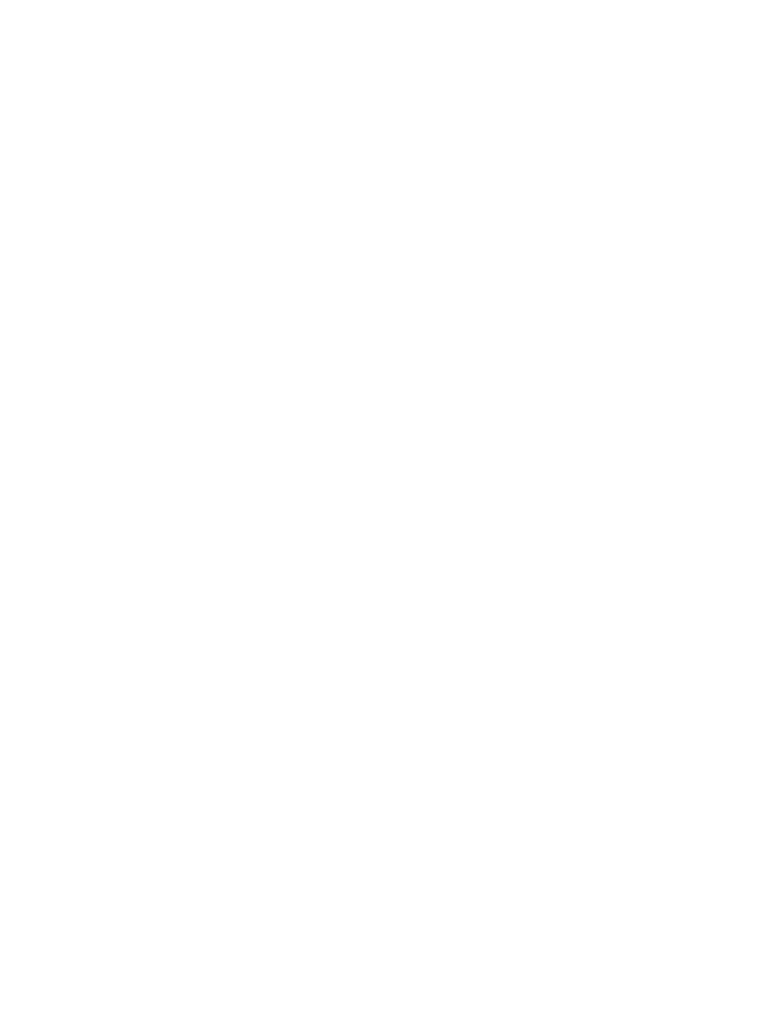
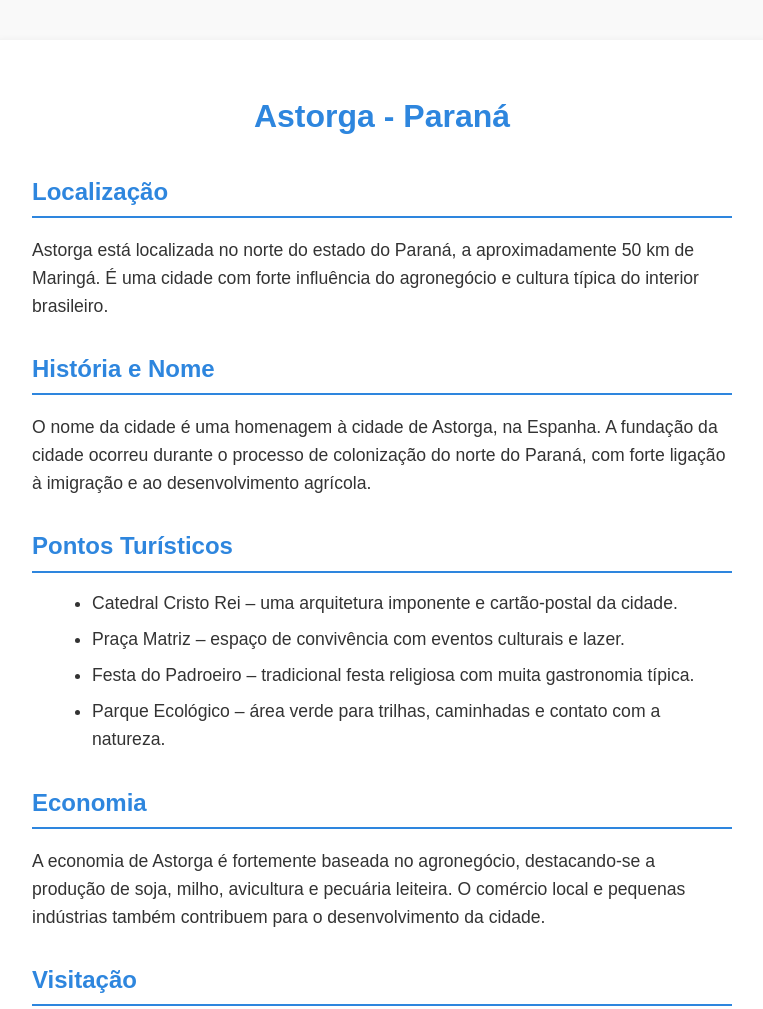
Before and after one commit to Martelo-1/bill, a plain HTML site: page index.html in a window 1280 px wide. Shown: the top 1009 px of the page, without its empty margins (258-1021 px from the left). Before the commit the page ends 800 px from the top, so only its background shows below. Drawn offline with Linux system fonts and the light colour scheme.

Commit message:
Update index.html

```diff
--- a/index.html
+++ b/index.html
@@ -1,11 +1,83 @@
 <!DOCTYPE html>
-<html lang="en">
+<html lang="pt-BR">
 <head>
-    <meta charset="UTF-8">
-    <meta name="viewport" content="width=, initial-scale=1.0">
-    <title>Document</title>
+  <meta charset="UTF-8" />
+  <meta name="viewport" content="width=device-width, initial-scale=1" />
+  <title>Astorga - Informações Básicas</title>
+  <style>
+    body {
+      font-family: Arial, sans-serif;
+      background-color: #f9f9f9;
+      margin: 0;
+      padding: 40px 20px;
+      color: #333;
+      line-height: 1.6;
+    }
+
+    .container {
+      max-width: 700px;
+      margin: 0 auto;
+      background: #fff;
+      padding: 30px 40px;
+      border-radius: 8px;
+      box-shadow: 0 3px 10px rgba(0,0,0,0.1);
+    }
+
+    h1 {
+      text-align: center;
+      margin-bottom: 30px;
+      color: #2e86de;
+    }
+
+    h2 {
+      color: #2e86de;
+      margin-top: 30px;
+      margin-bottom: 10px;
+      border-bottom: 2px solid #2e86de;
+      padding-bottom: 5px;
+    }
+
+    p {
+      margin-bottom: 20px;
+      font-size: 1.1rem;
+    }
+
+    ul {
+      margin-left: 20px;
+      margin-bottom: 20px;
+    }
+
+    ul li {
+      margin-bottom: 8px;
+      font-size: 1.1rem;
+    }
+  </style>
 </head>
 <body>
 
+  <div class="container">
+    <h1>Astorga - Paraná</h1>
+
+    <h2>Localização</h2>
+    <p>Astorga está localizada no norte do estado do Paraná, a aproximadamente 50 km de Maringá. É uma cidade com forte influência do agronegócio e cultura típica do interior brasileiro.</p>
+
+    <h2>História e Nome</h2>
+    <p>O nome da cidade é uma homenagem à cidade de Astorga, na Espanha. A fundação da cidade ocorreu durante o processo de colonização do norte do Paraná, com forte ligação à imigração e ao desenvolvimento agrícola.</p>
+
+    <h2>Pontos Turísticos</h2>
+    <ul>
+      <li>Catedral Cristo Rei – uma arquitetura imponente e cartão-postal da cidade.</li>
+      <li>Praça Matriz – espaço de convivência com eventos culturais e lazer.</li>
+      <li>Festa do Padroeiro – tradicional festa religiosa com muita gastronomia típica.</li>
+      <li>Parque Ecológico – área verde para trilhas, caminhadas e contato com a natureza.</li>
+    </ul>
+
+    <h2>Economia</h2>
+    <p>A economia de Astorga é fortemente baseada no agronegócio, destacando-se a produção de soja, milho, avicultura e pecuária leiteira. O comércio local e pequenas indústrias também contribuem para o desenvolvimento da cidade.</p>
+
+    <h2>Visitação</h2>
+    <p>Astorga é uma ótima opção para quem busca tranquilidade, contato com a natureza e cultura interiorana. A cidade oferece eventos tradicionais e uma atmosfera acolhedora para visitantes.</p>
+  </div>
+
 </body>
 </html>
```
